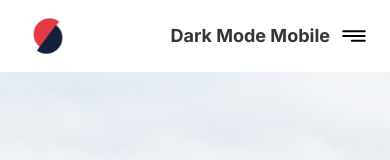
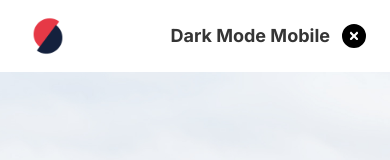
Before and after one commit to daffabadrant9390/daffabadrant9390.github.io, a Next.js app: page / in a window 390 px wide. Shown: the top 160 px of the page. Built offline with nearby package versions, Linux system fonts and the light colour scheme.

Commit message:
feat: update navbar mobile

```diff
--- a/components/CommonContentLayout/index.tsx
+++ b/components/CommonContentLayout/index.tsx
@@ -7,7 +7,7 @@ type CommonContentLayoutProps = {
   theme?: ThemesOption;
   children: React.ReactNode;
   backgroundImage?: string;
-  customRefWrapper: RefObject<HTMLDivElement>;
+  customRefWrapper?: RefObject<HTMLDivElement>;
 };
 
 const CommonContentLayout = ({
--- a/components/Navbar/components/MobileSidebarNavigation.tsx
+++ b/components/Navbar/components/MobileSidebarNavigation.tsx
@@ -17,7 +17,6 @@ const MobileSidebarNavigation = ({
   menuData,
   activeNavLinkIdx,
 }: MobileSidebarNavigationProps) => {
-  console.log('Should show this');
   return (
     <motion.div
       className="fixed top-[72px] bottom-0 right-0 left-28 xs:left-32 sm:left-56 bg-gray-850 lg:hidden origin-right z-50"
--- a/components/Navbar/index.tsx
+++ b/components/Navbar/index.tsx
@@ -7,6 +7,11 @@ import MobileSidebarNavigation from './components/MobileSidebarNavigation';
 import { AnimatePresence } from 'framer-motion';
 import { useRouter } from 'next/navigation';
 import { NavigationDataItem } from '@/helpers';
+import { FontAwesomeIcon } from '@fortawesome/react-fontawesome';
+import {
+  faBarsStaggered,
+  faCircleXmark,
+} from '@fortawesome/free-solid-svg-icons';
 
 type NavbarProps = {
   menuData: NavigationDataItem[];
@@ -34,13 +39,10 @@ const Navbar = ({ menuData }: NavbarProps) => {
   useEffect(() => {
     const handler = (e: MouseEvent) => {
       const targetNode = e.target as Node;
-      const closeBtnEl = document.getElementById('close-btn-mobile');
-      const isNotCloseBtn = targetNode !== closeBtnEl;
 
       if (
         !!targetNode &&
-        !mobileNavbarSidebarRef.current?.contains(targetNode) &&
-        !!isNotCloseBtn
+        !mobileNavbarSidebarRef.current?.contains(targetNode)
       ) {
         setIsMobileNavbarOpen(false);
       }
@@ -168,28 +170,27 @@ const Navbar = ({ menuData }: NavbarProps) => {
         <div className="flex flex-row items-center gap-3 sm:gap-5 lg:hidden">
           <h1 className="text-gray-850 font-bold text-lg">Dark Mode Mobile</h1>
           {/* Mobile Navbar Burger Menu */}
-          {!!isMobileNavbarOpen ? (
-            <Image
-              className="flex flex-row items-center justify-center lg:hidden"
-              id="close-btn-mobile"
-              ref={closeButtonSidebarRef}
-              alt="Close Menu Mobile"
-              src="/assets/close-icon.svg"
-              width={24}
-              height={24}
-              onClick={(e) => {
-                console.log('You Click Close Button');
+          {/* TODO: Currently one of the icon should be wrapped with div. Need to find propper solution */}
+          {!isMobileNavbarOpen ? (
+            <div className="relative w-6 h-6 flex-shrink-0">
+              <FontAwesomeIcon
+                icon={faCircleXmark}
+                color="black"
+                className="w-6 h-6 lg:hidden"
+                id="close-btn-mobile"
+                onClick={() => {
+                  setIsMobileNavbarOpen(true);
+                }}
+              />
+            </div>
+          ) : (
+            <FontAwesomeIcon
+              icon={faBarsStaggered}
+              color="black"
+              className="w-6 h-6 lg:hidden"
+              onClick={() => {
                 setIsMobileNavbarOpen(false);
               }}
-            />
-          ) : (
-            <Image
-              className="flex flex-row items-center justify-center lg:hidden"
-              alt="Hamburger Menu Mobile"
-              src="/assets/hamburger-icon.svg"
-              width={24}
-              height={24}
-              onClick={() => setIsMobileNavbarOpen(true)}
             />
           )}
         </div>
```
